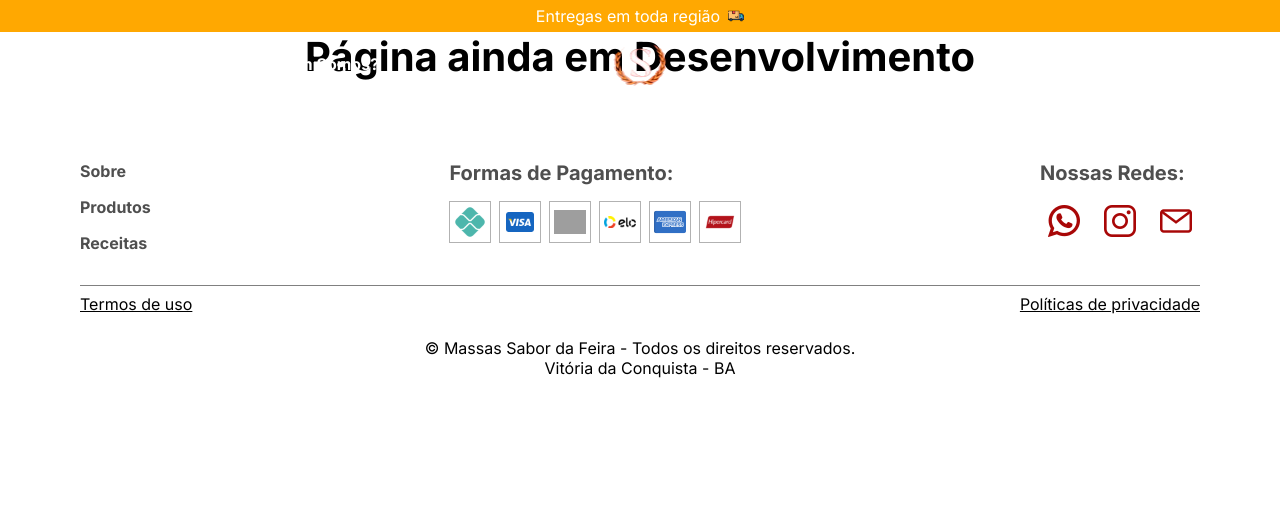
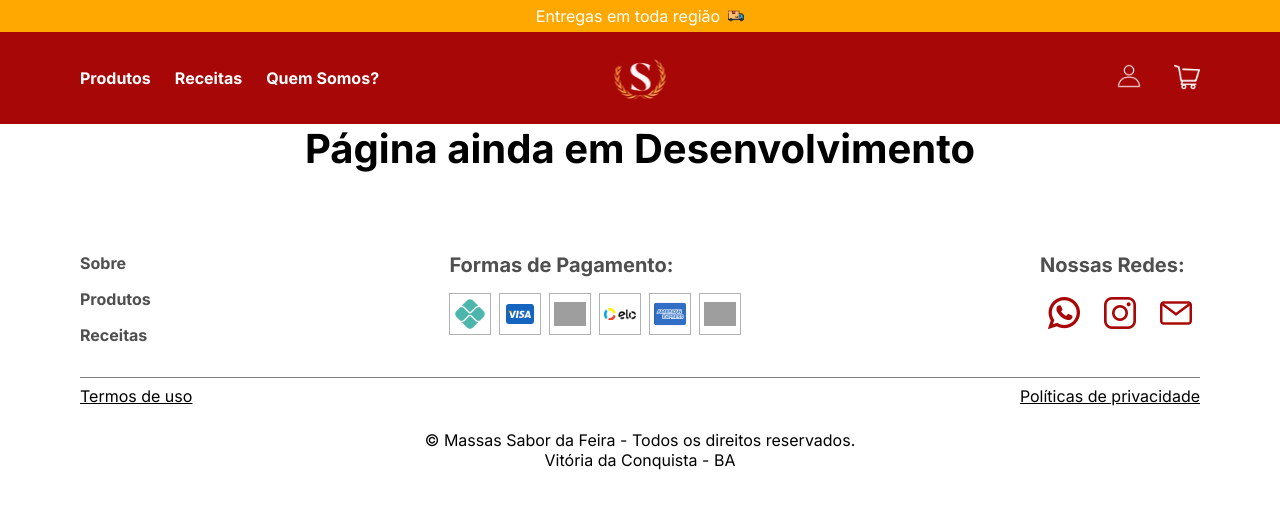
Before and after one commit to tarcio02/e-commerce, a React (Vite) app: page /catalogo in a window 1280 px wide. Shown: the top 508 px of the page. Built offline with nearby package versions, Linux system fonts and the light colour scheme; grey boxes are pictures that could not be loaded.

Commit message:
ajustando header

```diff
--- a/src/components/layout/Header/index.tsx
+++ b/src/components/layout/Header/index.tsx
@@ -1,3 +1,6 @@
+import { useLocation } from 'react-router-dom'
+import { useMemo } from 'react'
+
 import * as S from './styles'
 
 import MenuNav from '../MenuNav'
@@ -6,18 +9,23 @@ import MenuHamburguer from '../../ui/MenuHamburguer'
 import carrinho from '../../../assets/icons/carrinho-icon.png'
 import logo from '../../../assets/images/logo-sdf.png'
 import perfil from '../../../assets/icons/perfil-icon.png'
+import Ofertas from '../Ofertas'
 
 type TypeProps = {
   menuAberto: boolean
   toogleHeader: () => void
   toggleMenu: () => void
-  downScroll: boolean
+  stateHeader: boolean
 }
 
-const Header = ({ menuAberto, toogleHeader, toggleMenu, downScroll }: TypeProps) => {
+const Header = ({ menuAberto, toogleHeader, toggleMenu, stateHeader }: TypeProps) => {
+  const location = useLocation()
+  const isNotRoot = useMemo(() => location.pathname !== '/', [location.pathname])
+
   return (
     <S.StylesHeader>
-      <S.Container $downScroll={downScroll}>
+      <Ofertas />
+      <S.Container $downScroll={stateHeader} $isRoute={isNotRoot}>
         <MenuNav />
         <MenuHamburguer menuAberto={menuAberto} toggleMenu={toggleMenu} />
         <S.Logo>
--- a/src/components/layout/Header/styles.ts
+++ b/src/components/layout/Header/styles.ts
@@ -6,7 +6,7 @@ export const StylesHeader = styled.div`
   z-index: 999;
 `
 
-export const Container = styled.div<{ $downScroll: boolean }>`
+export const Container = styled.div<{ $downScroll: boolean, $isRoute: boolean }>`
   display: flex;
   align-items: center;
   justify-content: space-between;
@@ -14,11 +14,11 @@ export const Container = styled.div<{ $downScroll: boolean }>`
   width: 100%;
   height: 92px;
 
-  position: fixed;
+  position: ${({ $isRoute }) => ($isRoute ? '' : 'fixed')};
   left: 0;
   right: 0;
   top: ${({ $downScroll }) => ($downScroll ? '0' : '18px')};
-  background-color: ${({ $downScroll }) => ($downScroll ? 'rgb(168, 7, 7)' : 'transparent')};
+  background-color: ${({ $downScroll, $isRoute }) => ($downScroll || $isRoute ? 'rgb(168, 7, 7)' : 'transparent')};
 
   transition:
     top 220ms cubic-bezier(0.22, 0.61, 0.36, 1),
--- a/src/components/layout/RootLayout/RootLayout.tsx
+++ b/src/components/layout/RootLayout/RootLayout.tsx
@@ -2,7 +2,7 @@ import { Outlet } from 'react-router-dom'
 import { useEffect, useState } from 'react'
 import { GlobalStyles } from '../../../styles/GlobalStyles'
 
-import Ofertas from '../Ofertas'
+// import Ofertas from '../Ofertas'
 import Header from '../Header'
 import MenuLateral from '../MenuLateral'
 import Carrinho from '../Carrinho'
@@ -11,7 +11,7 @@ import Footer from '../Footer'
 const RootLayout = () => {
   const [menuAberto, setMenuAberto] = useState(false)
   const [carrinhoAberto, setCarrinhoAberto] = useState(false)
-  const [downScroll, setDownScroll] = useState(false)
+  const [stateHeader, setStateHeader] = useState(false)
 
   const menuToggle = () => {
     setMenuAberto((prev) => !prev)
@@ -30,7 +30,7 @@ const RootLayout = () => {
     const update = () => {
       const y = window.scrollY || document.documentElement.scrollTop || 0
       // só atualiza o estado quando mudar de fato
-      setDownScroll((prev) => {
+      setStateHeader((prev) => {
         const next = y >= THRESHOLD
         return prev !== next ? next : prev
       })
@@ -55,11 +55,11 @@ const RootLayout = () => {
   return (
     <>
       <GlobalStyles />
-      <Ofertas />
+      {/* <Ofertas /> */}
       <Header
         menuAberto={menuAberto}
         toggleMenu={menuToggle}
-        downScroll={downScroll}
+        stateHeader={stateHeader}
         toogleHeader={carrinhoToggle}
       />
       <MenuLateral aberto={menuAberto} fechar={menuToggle} />
--- a/src/pages/Home.tsx
+++ b/src/pages/Home.tsx
@@ -5,7 +5,7 @@ import Receitas from './Receitas'
 import Qualidades from './Qualidades'
 import Form from './Form'
 
-import raviole from '../assets/icons/ravioli.png'
+import raviole from '../assets/images/ravioli.png'
 import preparo from '../assets/images/preparo-pastel.png'
 
 const Home = () => {
```
Also changed, not shown: src/assets/icons/hipercard-icon.png (deleted).
